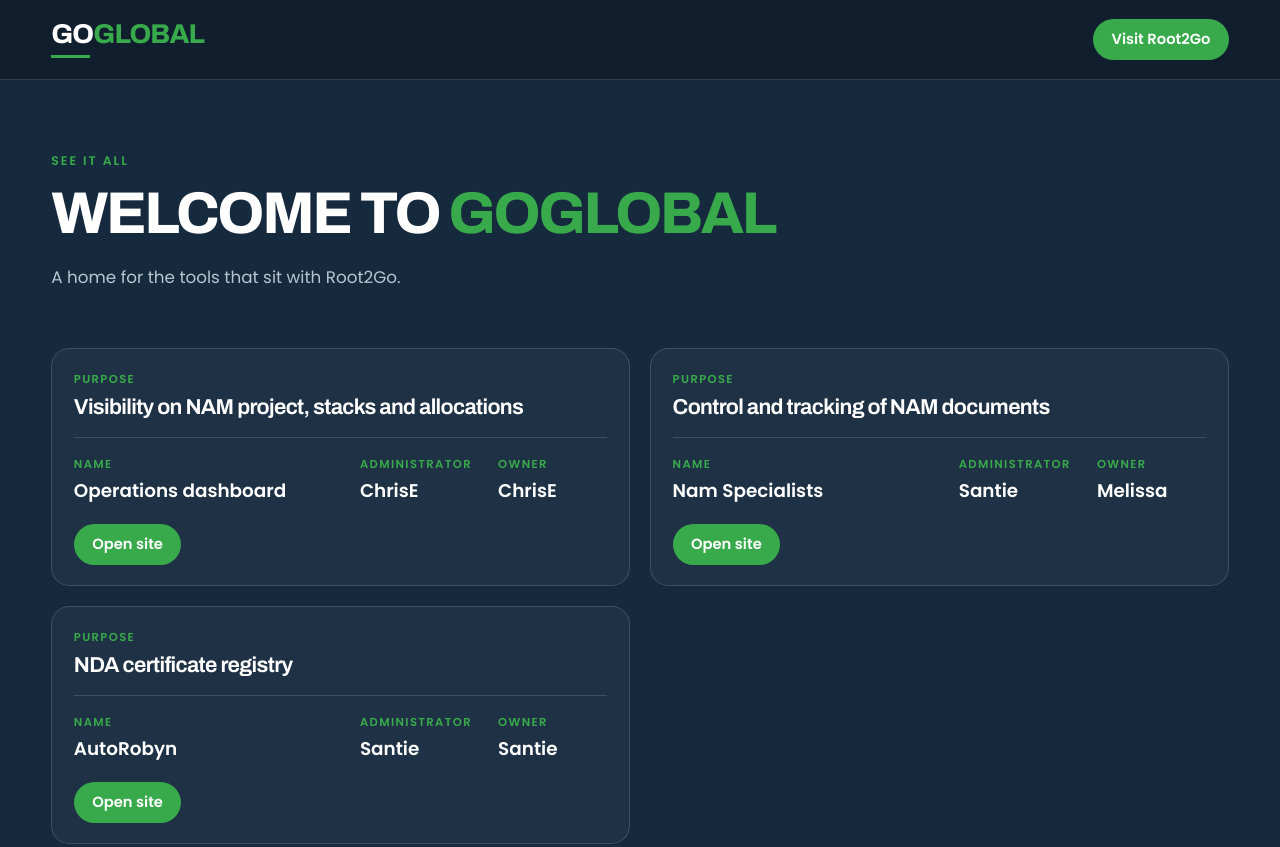
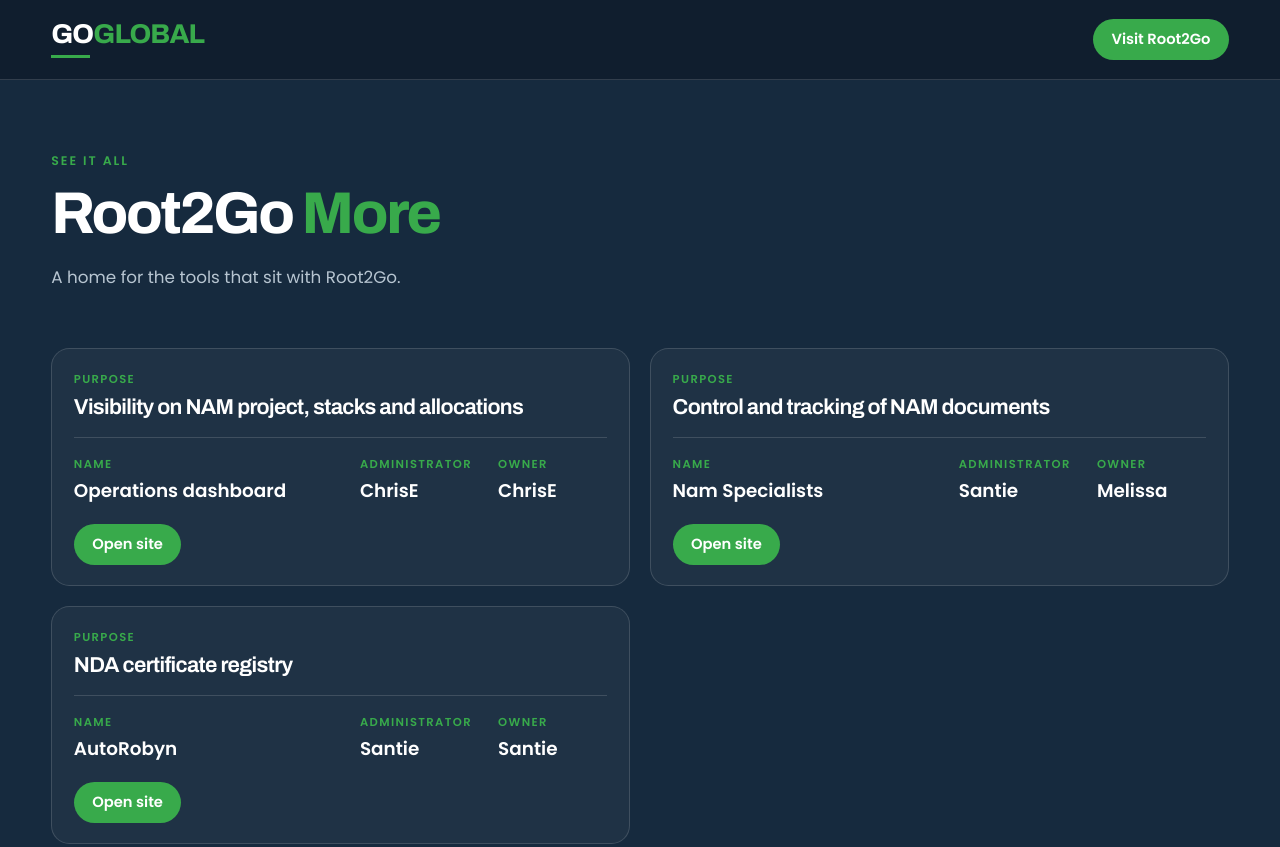
Before and after one commit to ZanieJ/GoNamibia2027, a plain HTML site: page index.html in a window 1280 px wide. Shown: the top 847 px of the page. Drawn offline with Linux system fonts and the light colour scheme.

Commit message:
Change the heading to Root2Go More.

```diff
--- a/index.html
+++ b/index.html
@@ -3,8 +3,8 @@
 <head>
   <meta charset="utf-8">
   <meta name="viewport" content="width=device-width, initial-scale=1">
-  <title>Welcome to GoGlobal</title>
-  <meta name="description" content="Welcome to GoGlobal. A GoNamibia 2027 landing page in the Root2Go and GoReefers theme.">
+  <title>Root2Go More</title>
+  <meta name="description" content="Root2Go More. A GoNamibia 2027 landing page in the Root2Go and GoReefers theme.">
   <link rel="preconnect" href="https://fonts.googleapis.com">
   <link rel="preconnect" href="https://fonts.gstatic.com" crossorigin>
   <link href="https://fonts.googleapis.com/css2?family=Archivo:ital,wght@0,500;0,650;0,750;1,560&family=Poppins:wght@400;500;600&display=swap" rel="stylesheet">
@@ -22,7 +22,7 @@
     <section class="hero" id="welcome">
       <div class="hero__copy">
         <p class="eyebrow">See it all</p>
-        <h1>Welcome to <em>GoGlobal</em></h1>
+        <h1>Root2Go <em>More</em></h1>
         <p class="lede">A home for the tools that sit with Root2Go.</p>
       </div>
     </section>
--- a/styles.css
+++ b/styles.css
@@ -100,7 +100,6 @@ h1 {
   font-weight: 750;
   letter-spacing: -0.04em;
   line-height: 1;
-  text-transform: uppercase;
   white-space: nowrap;
 }
 
```
